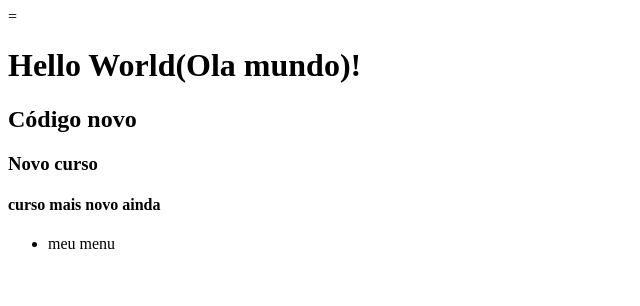
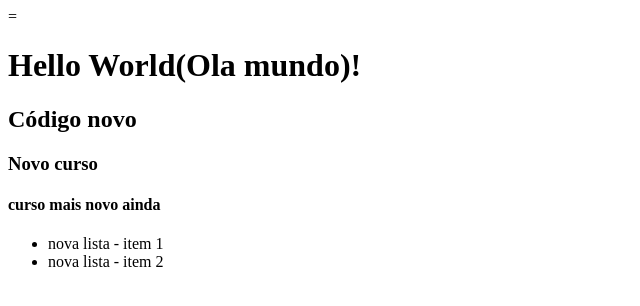
Before and after one commit to eduardojunior97/primeiroProjeto, a plain HTML site: page index.html in a window 1280 px wide. Shown: the whole page, without its empty margins (0-640 px from the left). Drawn offline with Linux system fonts and the light colour scheme.

Commit message:
nova lista

```diff
--- a/index.html
+++ b/index.html
@@ -11,10 +11,9 @@
     <h2>Código novo</h2>
     <h3>Novo curso</h3>
     <h4>curso mais novo ainda</h4>
-    <section>
-        <nav><ul>
-            <li>meu menu</li>
-        </ul></nav>
-    </section>
+    <ul>
+        <li>nova lista - item 1</li>
+        <li>nova lista - item 2</li>
+    </ul>
 </body>
 </html>
```
